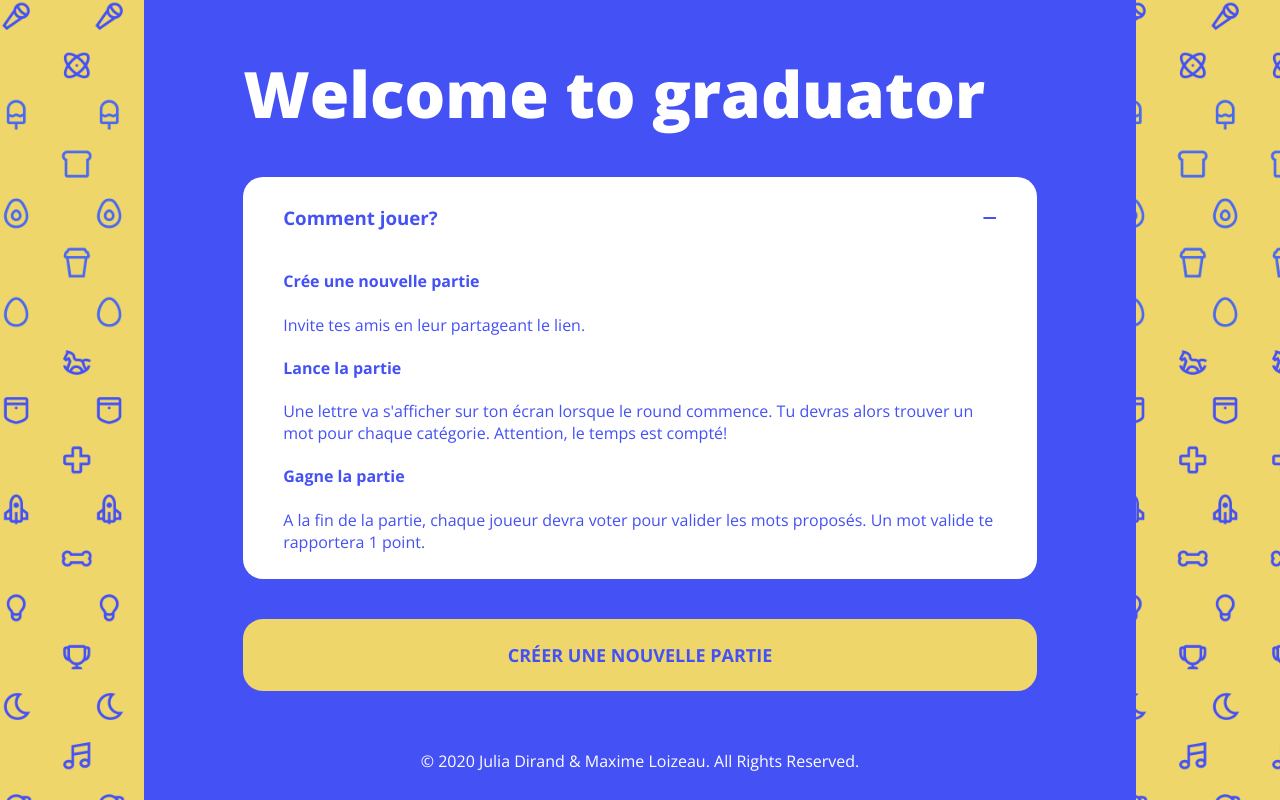
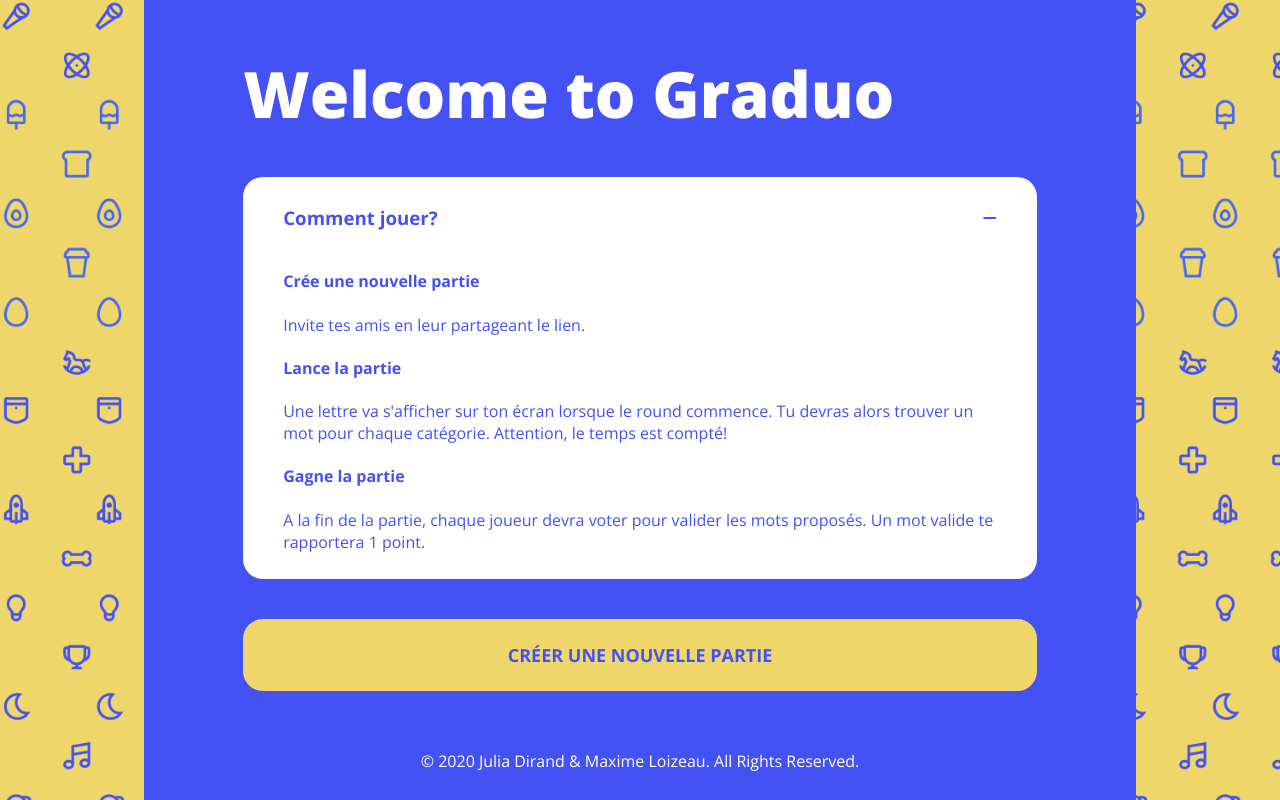
Before and after one commit to maximeloizeau/petit-bac, a React (Create React App) app in the folder client/: page / in a window 1280 px wide. Built offline with nearby package versions, Linux system fonts and the light colour scheme; no server answers.

Commit message:
change name

```diff
--- a/client/public/index.html
+++ b/client/public/index.html
@@ -25,7 +25,7 @@
       work correctly both with client-side routing and a non-root public URL.
       Learn how to configure a non-root public URL by running `npm run build`.
     -->
-    <title>React Redux App</title>
+    <title>Graduo</title>
   </head>
   <body>
     <noscript>You need to enable JavaScript to run this app.</noscript>
--- a/client/src/features/gameLobby/GameLobby.tsx
+++ b/client/src/features/gameLobby/GameLobby.tsx
@@ -20,7 +20,7 @@ function playerSlots(playerList: any[], slotCount: number) {
 }
 
 function shareLink (url: string) {
-  const hello = "Rejoins moi pour une partie sur Graduator: "
+  const hello = "Rejoins moi pour une partie sur Graduo: "
   const text = encodeURIComponent(hello + " " + url );
   const whatsappUrl = "https://api.whatsapp.com/send?phone=&text=" + text + "&source=&data=&app_absent=";
   return whatsappUrl;
--- a/client/src/features/home/Home.tsx
+++ b/client/src/features/home/Home.tsx
@@ -14,7 +14,7 @@ export function Home() {
   return (
     <div className="container">
       <h1>
-      Welcome to graduator
+      Welcome to Graduo
       </h1>
       <div className={`accordeon ${closeState}`}>
         <div className="accordeon-title" onClick={toggleCloseState}>
```
